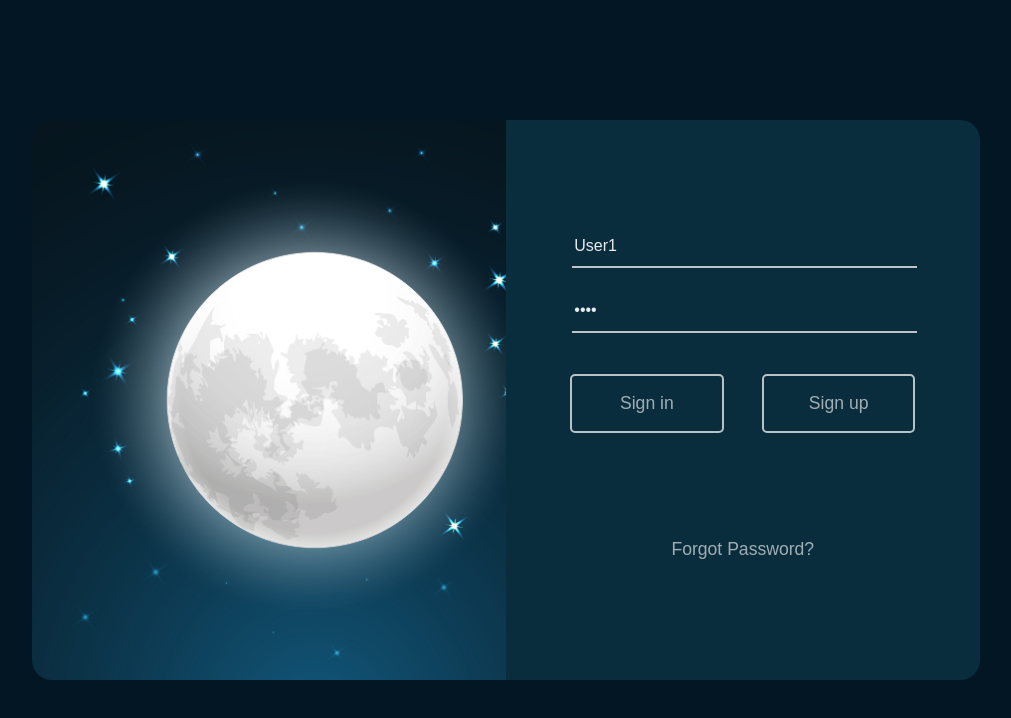
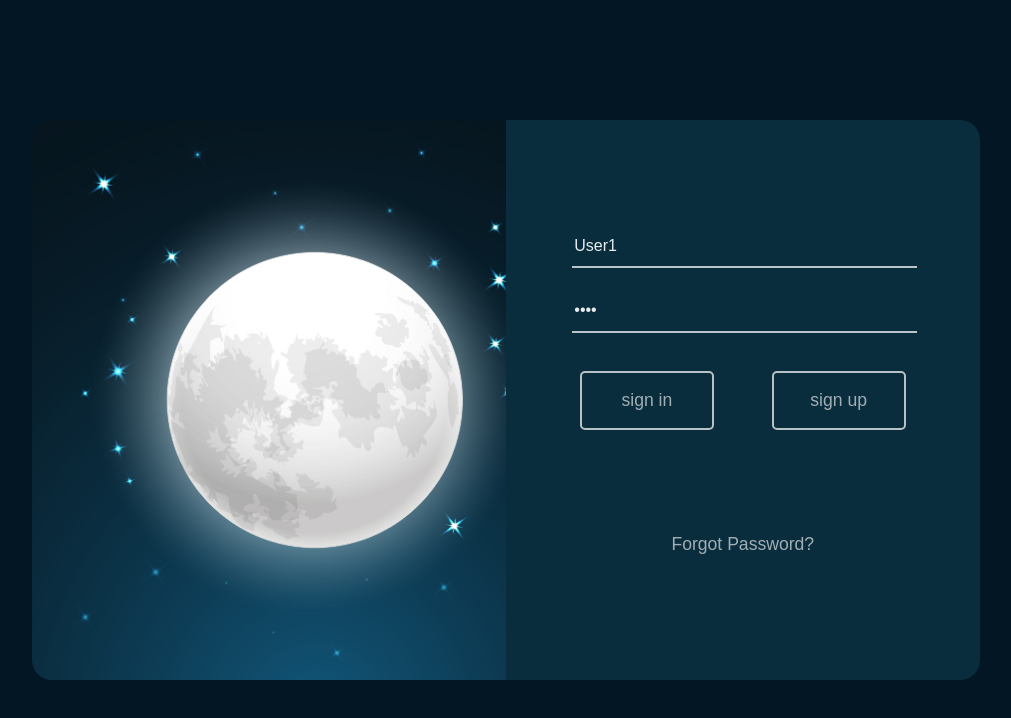
Before and after one commit to Arthur-zct/Pagina, a React (Create React App) app in the folder page/: page / in a window 1280 px wide. Shown: the top 718 px of the page, without its empty margins (134-1145 px from the left). Built offline with nearby package versions, Linux system fonts and the light colour scheme.

Commit message:
Criando a componente button

```diff
--- a/page/src/App.css
+++ b/page/src/App.css
@@ -53,12 +53,17 @@
     width: 90%;
     height: 25%;
     margin: auto;
-    margin-top: 5%;
+    margin-top: 9%;
     display: flex;
 }
-.Login-register > div > div button {
+.Log-button {
+    height: 100%;
+    width: 50%;
+    text-align: center;
+}
+.button {
     height: 60%;
-    width: 40%;
+    width: 70%;
     margin: auto;
     background-color: rgba(255, 255, 255, 0);
     border: 2px solid rgba(255, 255, 255, 0.705);
@@ -70,7 +75,7 @@
 .Login-register > div > button {
     display: flex;
     margin: auto;
-    margin-top: 20%;
+    margin-top: 15%;
     font-size: 1.1em;
     background-color: rgba(255, 255, 255, 0);
     border: none;
--- /dev/null
+++ b/page/src/components/button.js
@@ -0,0 +1,9 @@
+import React from 'react'
+
+const button = (props) => {
+  return (
+    <button className='button'>{props.text}</button>
+  )
+}
+
+export default button
--- a/page/src/pages/Login.js
+++ b/page/src/pages/Login.js
@@ -1,4 +1,6 @@
 import React from 'react'
+import { Link } from 'react-router-dom'
+import Botao from '../components/button'
 
 const Login = () => {
   return (
@@ -12,8 +14,12 @@ const Login = () => {
                     <input type="text" placeholder="Username" defaultValue="User1"/>
                     <input type="password" placeholder="password" defaultValue="1234"/>
                     <div>
-                        <button>Sign in</button>
-                        <button>Sign up</button>
+                        <Link className='Log-button' to="/teste">
+                          <Botao text="sign in" />
+                        </Link>
+                        <Link className='Log-button'>
+                            <Botao text='sign up' />
+                        </Link>
                     </div>
                     <button>Forgot Password?</button>
                 </div>
```
